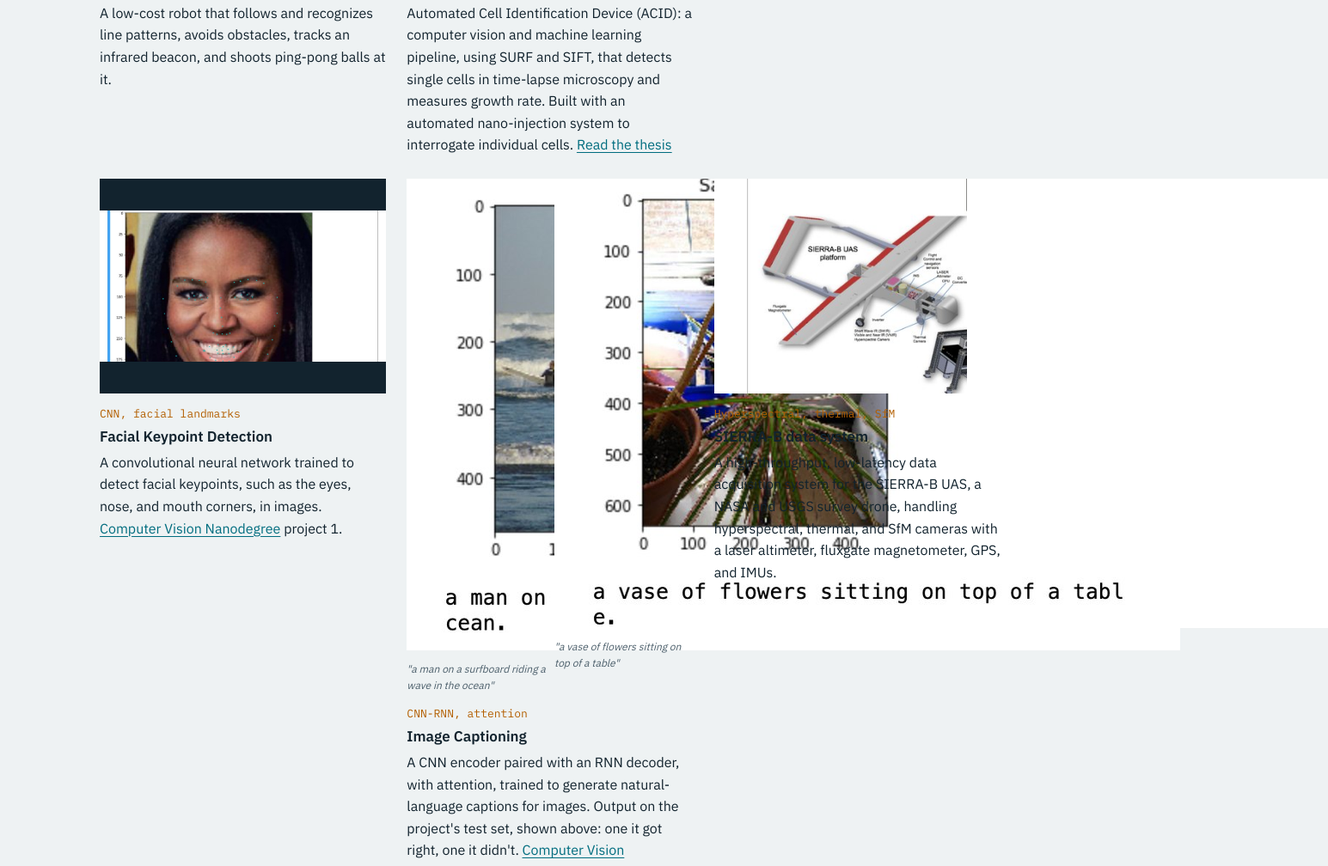
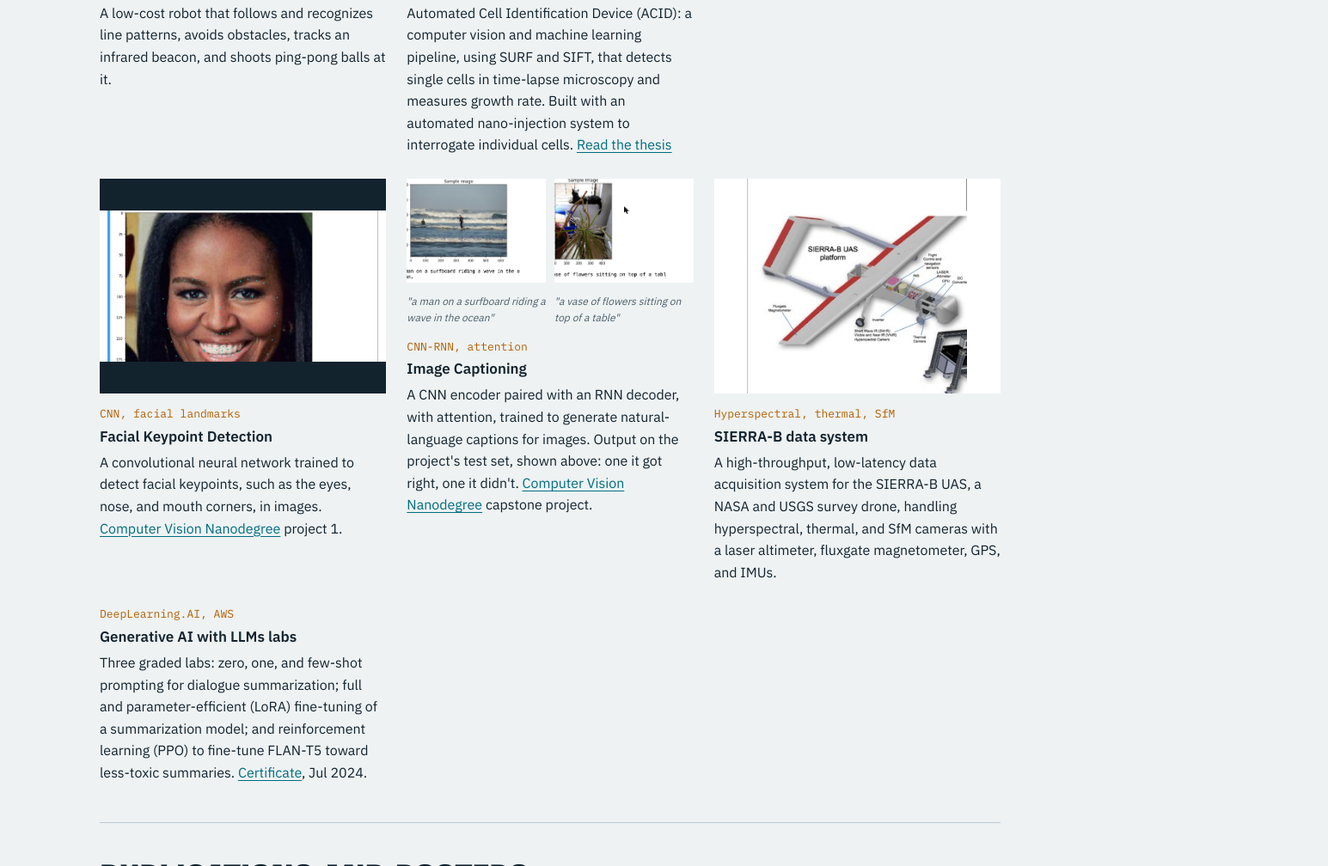
Before and after one commit to amirpourshafiee/amirpourshafiee.github.io, a plain HTML site: page index.html in a window 1280 px wide. Shown: the part 5118-6126 px from the top of the page at 86% size, 1545 px wide, since content can reach past the window. Drawn offline with Linux system fonts and the light colour scheme.

Commit message:
Fix caption-pair image sizing overflowing into next grid column

```diff
--- a/index.html
+++ b/index.html
@@ -90,7 +90,7 @@ h3 { font: 600 1.0625rem/1.35 var(--body); margin: 0; }
 .thumb { aspect-ratio: 4 / 3; height: auto; margin-bottom: 14px; object-fit: contain; }
 .thumb-light { background: #ffffff; }
 .caption-pair { display: grid; grid-template-columns: repeat(2, minmax(0, 1fr)); gap: 10px; margin: 0 0 14px; }
-.caption-pair img { aspect-ratio: 4 / 3; object-fit: cover; background: var(--frame); }
+.caption-pair img { display: block; width: 100%; max-width: 100%; aspect-ratio: 4 / 3; object-fit: cover; background: var(--frame); }
 .caption-pair figcaption { margin-top: 4px; color: var(--muted); font-size: .75rem; font-style: italic; }
 .pubs { margin: 0; padding: 0; list-style: none; display: grid; gap: 16px; max-width: 48em; }
 .pubs b { font-weight: 600; }
```
